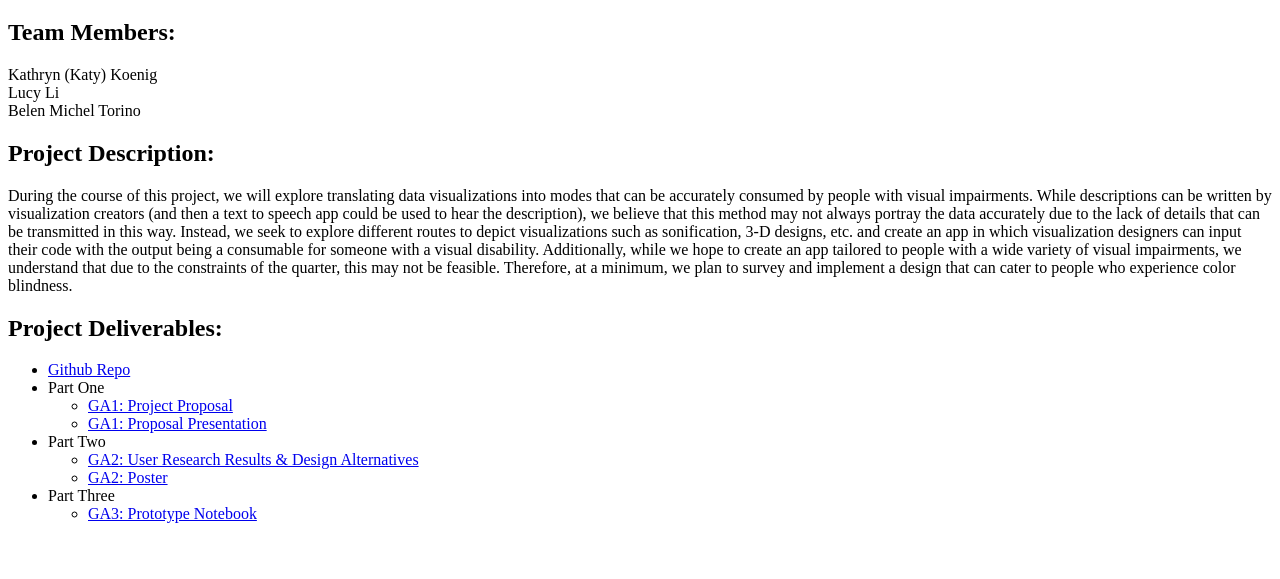
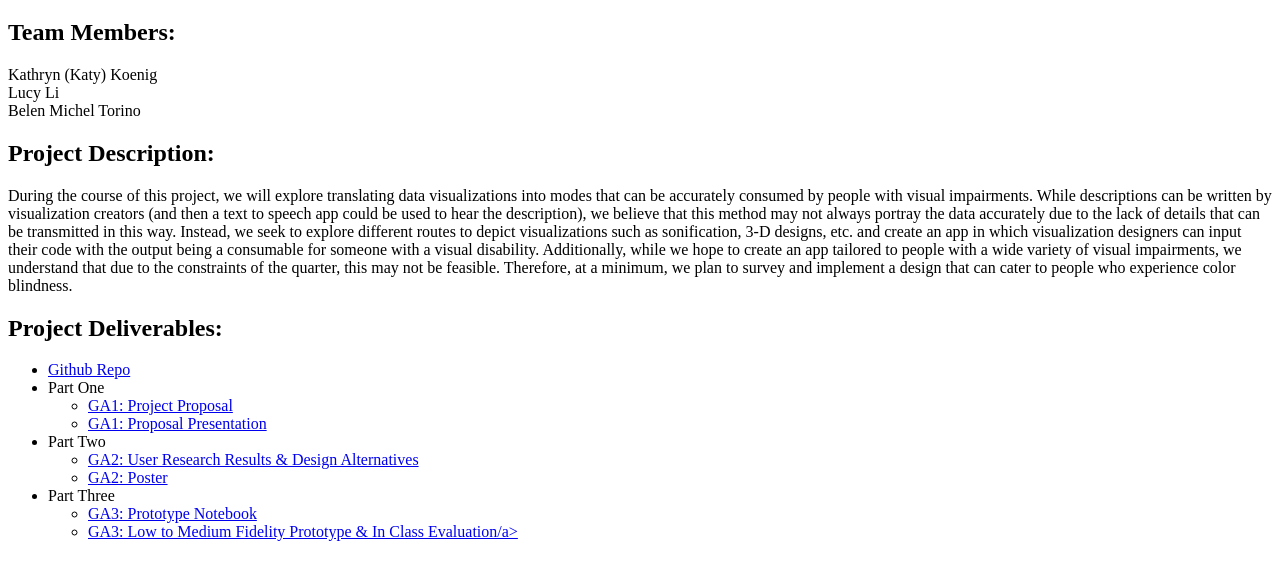
Before and after one commit to katykoenig/reimagined-vis, a plain HTML site: page index.html in a window 1280 px wide. Shown: the part 87-666 px from the top of the page. Drawn offline with Linux system fonts and the light colour scheme.

Commit message:
adding part 3 write up to website

```diff
--- a/index.html
+++ b/index.html
@@ -27,6 +27,7 @@ Belen Michel Torino</p>
 		<li>Part Three</li>
 		<ul>
 			<li><a href="https://github.com/katykoenig/reimagined-vis/blob/master/GA3/prototype_test.ipynb">GA3: Prototype Notebook</a></li>
+			<li><a href="GA3/project_part_3.pdf">GA3: Low to Medium Fidelity Prototype & In Class Evaluation/a></li>
 		</ul>
 </ul>
 </body>
```
